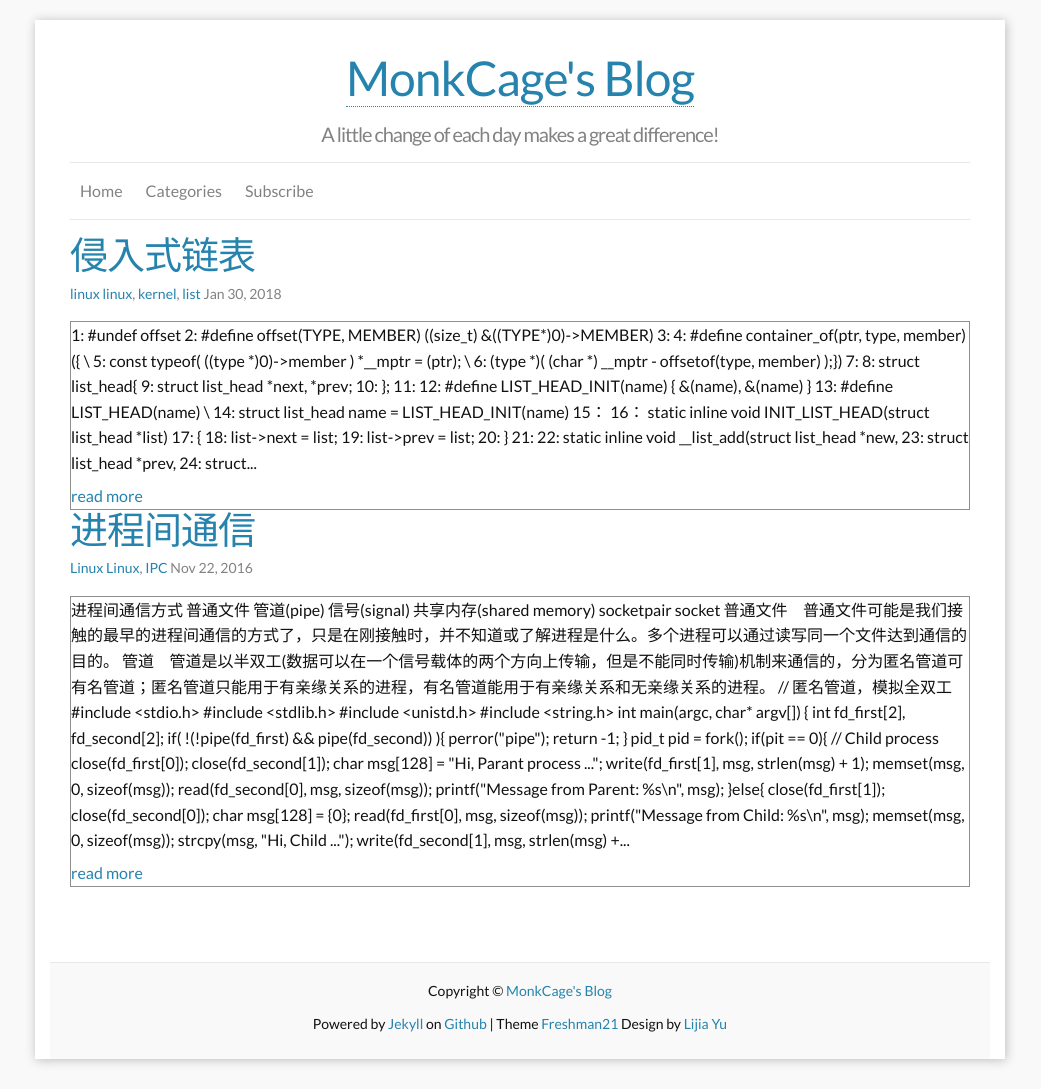
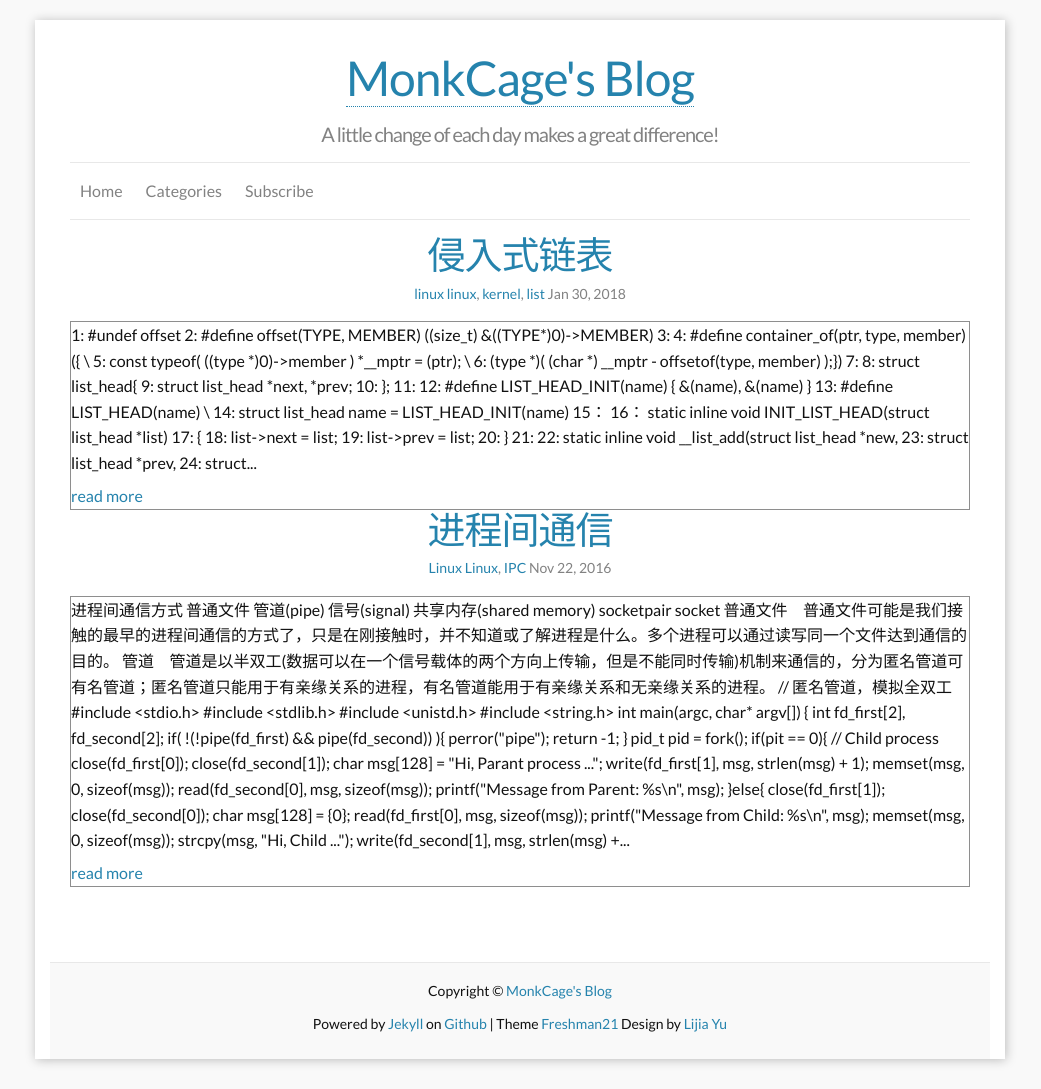
Before and after one commit to monkcage/blog, a Jekyll site: the page built from index.html, in a window 1280 px wide. Shown: the whole page, without its empty margins (120-1161 px from the left). Built offline with Jekyll 4.4.1, drawn with Linux system fonts in a browser that asks for light colours; the list of posts is cut into pages by our own code.

Commit message:
Update index.html

```diff
--- a/index.html
+++ b/index.html
@@ -8,11 +8,11 @@
     {% for post in paginator.posts %}
 
     <header class="post-header">
-      <h1 itemprop="name" class="post-title">
+      <h1 itemprop="name" class="post-title" style="text-align:center;">
         <a itemprop="url" class="post-link" href="{{ post.url | prepend: site.baseurl }}">{{ post.title }}</a>
       </h1>
       <meta itemprop="keywords" content="{{ post.tags | join: ',' }}" />
-      <p class="post-meta">
+      <p class="post-meta" style="text-align:center">
       {{ site.locales[site.default_locale].PostedInCategories }}
       {% for cat in post.categories %}
       <a href="{{site.baseurl}}/categories/#{{ cat }}">{{ cat }}</a>{% unless post.categories.last == cat%}, {% endunless %}
```
